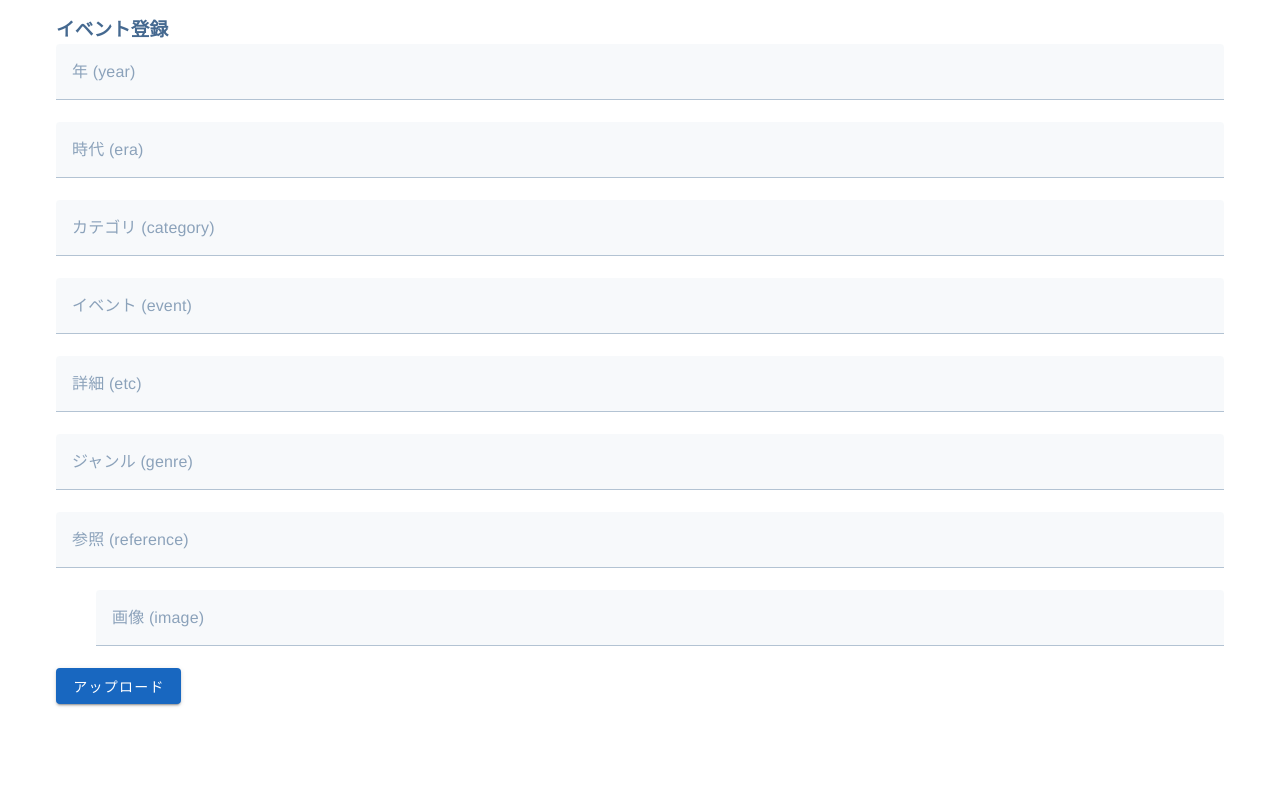
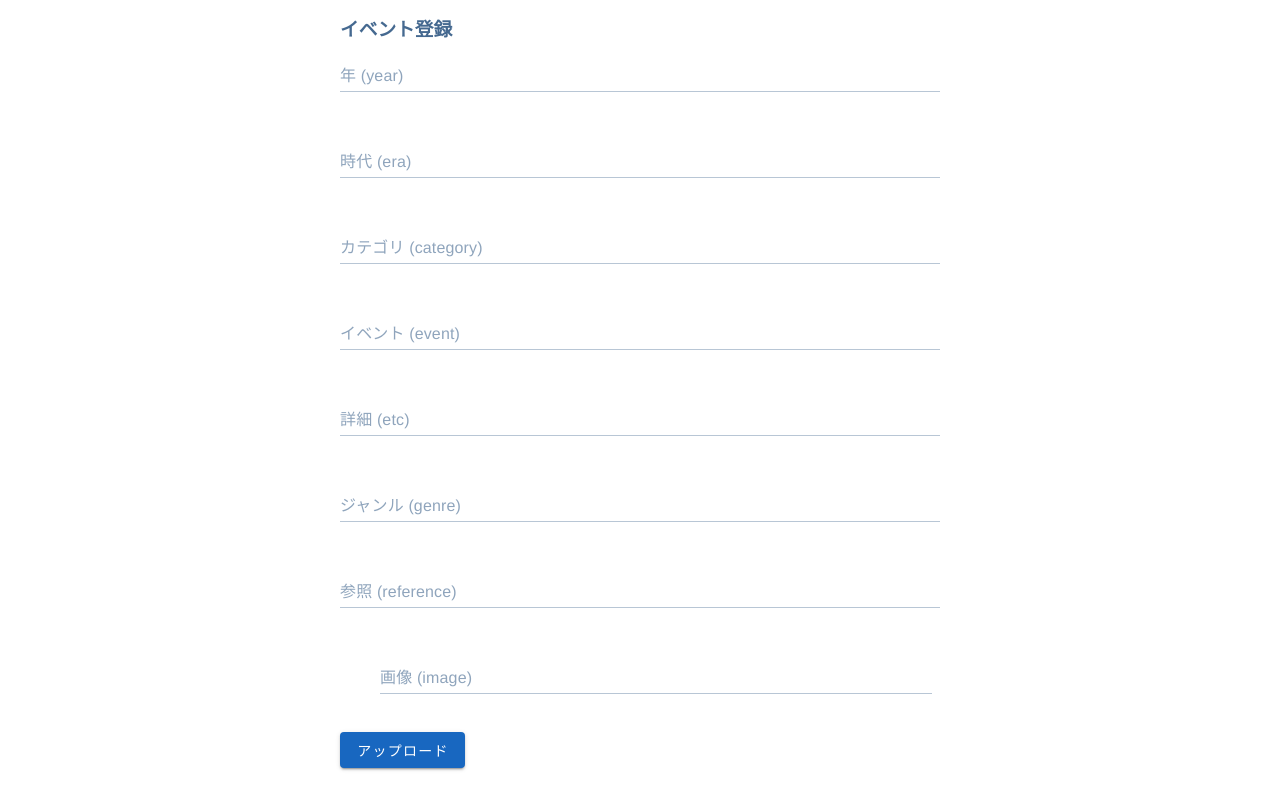
Before and after one commit to codefornoto/WakuraTimeline, a Vue app in the folder frontend/: page /upload in a window 1280 px wide. Shown: the top 810 px of the page. Built offline with nearby package versions, Linux system fonts and the light colour scheme.

Commit message:
uploadviewの微調整

```diff
--- a/frontend/src/views/UploadView.vue
+++ b/frontend/src/views/UploadView.vue
@@ -1,26 +1,87 @@
 <template>
-  <v-container>
-    <v-form ref="form" @submit.prevent="uploadData">
-      <h3>イベント登録</h3>
+  <v-container fluid class="p-4 md:p-8">
+    <v-form ref="form" @submit.prevent="uploadData" class="upload-form">
+      <h3 class="text-lg md:text-2xl">イベント登録</h3>
+      <v-text-field
+        v-model="year"
+        label="年 (year)"
+        variant="underlined"
+        class="mb-4"
+      ></v-text-field>
+      <v-text-field
+        v-model="era"
+        label="時代 (era)"
+        variant="underlined"
+        class="mb-4"
+      ></v-text-field>
+      <v-text-field
+        v-model="category"
+        label="カテゴリ (category)"
+        variant="underlined"
+        class="mb-4"
+      ></v-text-field>
+      <v-text-field
+        v-model="event"
+        label="イベント (event)"
+        variant="underlined"
+        class="mb-4"
+      ></v-text-field>
+      <v-text-field
+        v-model="etc"
+        label="詳細 (etc)"
+        variant="underlined"
+        class="mb-4"
+      ></v-text-field>
+      <v-text-field
+        v-model="genre"
+        label="ジャンル (genre)"
+        variant="underlined"
+        class="mb-4"
+      ></v-text-field>
+      <v-text-field
+        v-model="reference"
+        label="参照 (reference)"
+        variant="underlined"
+        class="mb-4"
+      ></v-text-field>
+      <div class="flex items-center mb-4 flex-col md:flex-row">
+        <v-file-input
+          v-model="image"
+          label="画像 (image)"
+          accept="image/*"
+          variant="underlined"
+          @change="previewImage"
+          class="flex-1 mr-2"
+        >
+        </v-file-input>
+        <img
+          v-if="thumbnail"
+          :src="thumbnail"
+          alt="サムネイル"
+          class="w-full max-w-xs"
+          width="350px"
+        />
+      </div>
+      <v-btn color="primary" type="submit" :disabled="isSubmitting">アップロード</v-btn>
+    </v-form>
 
-      <v-text-field v-model="year" label="年 (year)" required></v-text-field>
+    <v-dialog v-model="isSubmitting" persistent>
+      <v-card>
+        <v-card-title>アップロード中...</v-card-title>
+        <v-card-text>
+          <v-progress-circular indeterminate color="primary"></v-progress-circular>
+        </v-card-text>
+      </v-card>
+    </v-dialog>
 
-      <v-text-field v-model="era" label="時代 (era)" required></v-text-field>
-
-      <v-text-field v-model="category" label="カテゴリ (category)" required> </v-text-field>
-
-      <v-text-field v-model="event" label="イベント (event)" required></v-text-field>
-
-      <v-text-field v-model="etc" label="詳細 (etc)"></v-text-field>
-
-      <v-text-field v-model="genre" label="ジャンル (genre)"></v-text-field>
-
-      <v-text-field v-model="reference" label="参照 (reference)"></v-text-field>
-
-      <v-file-input v-model="image" label="画像 (image)" accept="image/*" required></v-file-input>
-
-      <v-btn color="primary" type="submit">アップロード</v-btn>
-    </v-form>
+    <v-dialog v-model="successDialog" persistent>
+      <v-card>
+        <v-card-title>アップロード成功！</v-card-title>
+        <v-card-actions>
+          <v-btn color="primary" @click="successDialog = false">閉じる</v-btn>
+        </v-card-actions>
+      </v-card>
+    </v-dialog>
   </v-container>
 </template>
 
@@ -37,6 +98,9 @@ const etc = ref('')
 const genre = ref('')
 const reference = ref('')
 const image = ref<File | null>(null)
+const thumbnail = ref<string | null>(null)
+const isSubmitting = ref(false)
+const successDialog = ref(false)
 
 async function compressImage(file: File): Promise<string> {
   return new Promise((resolve, reject) => {
@@ -77,7 +141,20 @@ async function compressImage(file: File): Promise<string> {
   })
 }
 
+async function previewImage() {
+  if (image.value) {
+    const reader = new FileReader()
+    reader.onload = (e) => {
+      thumbnail.value = e.target?.result as string
+    }
+    reader.readAsDataURL(image.value)
+  } else {
+    thumbnail.value = null
+  }
+}
+
 async function uploadData() {
+  isSubmitting.value = true
   const formData = new FormData()
   formData.append('year', year.value)
   formData.append('era', era.value)
@@ -93,6 +170,7 @@ async function uploadData() {
     formData.append('imageName', image.value.name)
   } else {
     alert('画像を選択してください')
+    isSubmitting.value = false
     return
   }
 
@@ -104,7 +182,7 @@ async function uploadData() {
     const response = await registerEvent(formData)
 
     if (response.status === 'success') {
-      alert('アップロード成功！')
+      successDialog.value = true
     } else {
       console.log(response)
       alert('アップロード失敗！')
@@ -112,6 +190,15 @@ async function uploadData() {
   } catch (error) {
     console.error('Error:', error)
     alert('エラーが発生しました。')
+  } finally {
+    isSubmitting.value = false
   }
 }
 </script>
+
+<style scoped>
+.upload-form {
+  max-width: 600px; /* 最大幅を設定 */
+  margin: auto; /* 中央揃え */
+}
+</style>
```
Also changed, not shown: 1 other file (tests, documents, lock files or other folders).
